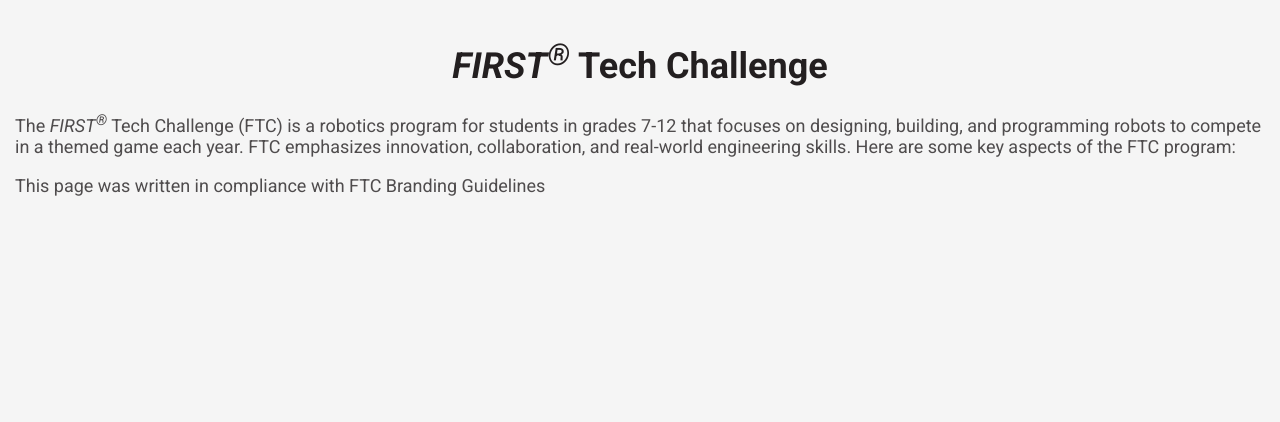
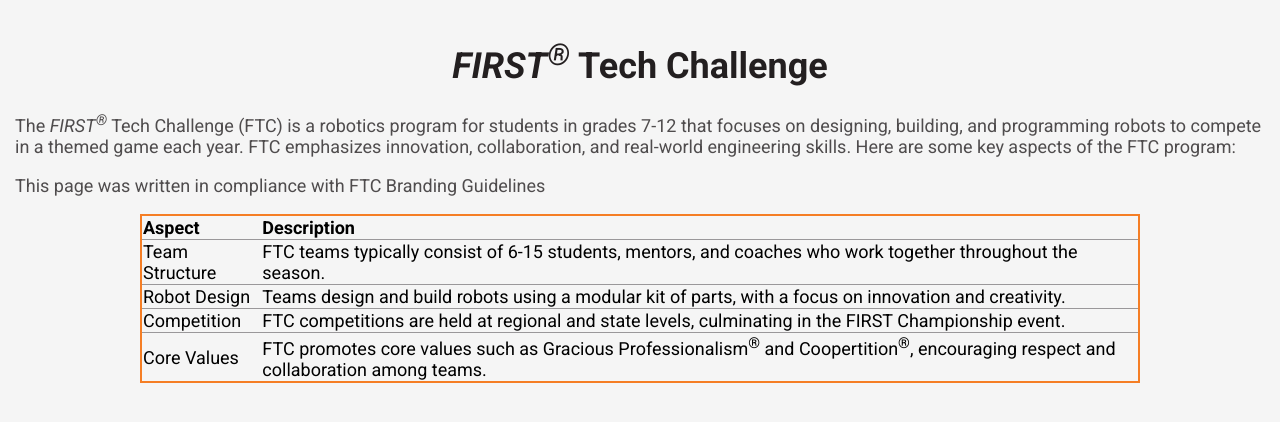
Before and after one commit to LoganAyers3461/ctStateCSC1271FinalAssignment, a plain HTML site: page ftc.html in a window 1280 px wide. Shown: the part 104-526 px from the top of the page. Drawn offline with Linux system fonts and the light colour scheme.

Commit message:
move table CSS to the tables.css file

```diff
--- a/css/tables.css
+++ b/css/tables.css
@@ -1,7 +1,9 @@
 table {
+    width: 80%;
+    margin: auto;
+    text-align: left;
     border-collapse: collapse;
-    width: 100%;
-
+    color: black;
 }
 
 table .border-gray {
--- a/ftc.html
+++ b/ftc.html
@@ -26,5 +26,27 @@
             <h1 style="text-align: center;"><i>FIRST<sup>&reg</sup></i> Tech Challenge</h1>
             <p>The <i>FIRST<sup>&reg</sup></i> Tech Challenge (FTC) is a robotics program for students in grades 7-12 that focuses on designing, building, and programming robots to compete in a themed game each year. FTC emphasizes innovation, collaboration, and real-world engineering skills. Here are some key aspects of the FTC program:</p>
             <p>This page was written in compliance with FTC Branding Guidelines</p>
+            <table class="border-ftc ">
+                <tr class="border-gray">
+                    <th>Aspect</th>
+                    <th>Description</th>
+                </tr>
+                <tr class="border-gray">
+                    <td>Team Structure</td>
+                    <td>FTC teams typically consist of 6-15 students, mentors, and coaches who work together throughout the season.</td>
+                </tr>
+                <tr class="border-gray">
+                    <td>Robot Design</td>
+                    <td>Teams design and build robots using a modular kit of parts, with a focus on innovation and creativity.</td>
+                </tr>
+                <tr class="border-gray">
+                    <td>Competition</td>
+                    <td>FTC competitions are held at regional and state levels, culminating in the FIRST Championship event.</td>
+                </tr>
+                <tr class="border-gray">
+                    <td>Core Values</td>
+                    <td>FTC promotes core values such as Gracious Professionalism<sup>&reg</sup> and Coopertition<sup>&reg</sup>, encouraging respect and collaboration among teams.</td>
+                </tr>
+            </table>
     </body>
 </html>
```
Also changed, not shown: fll.html (+22 -0 lines), frc.html (+1 -1 lines).
